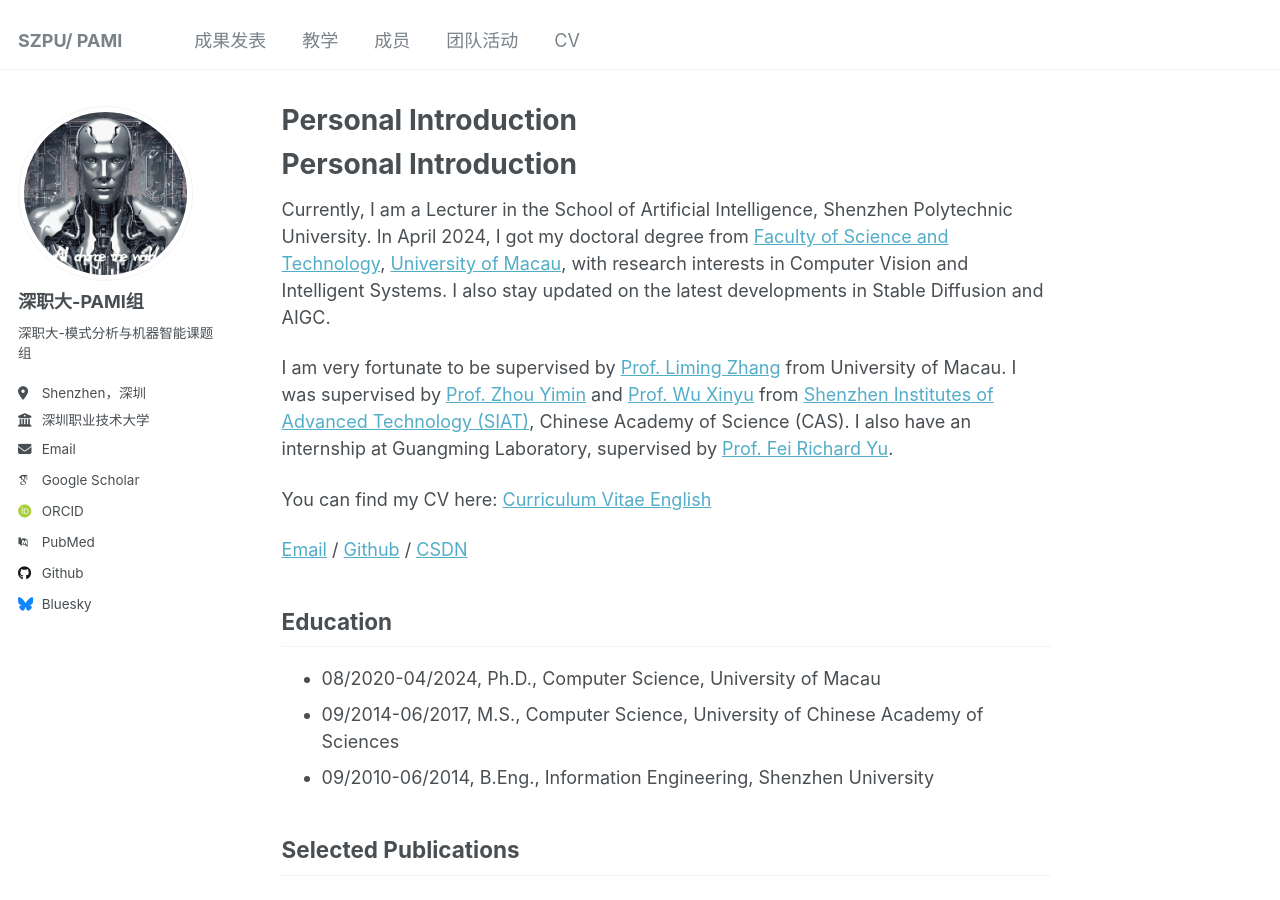
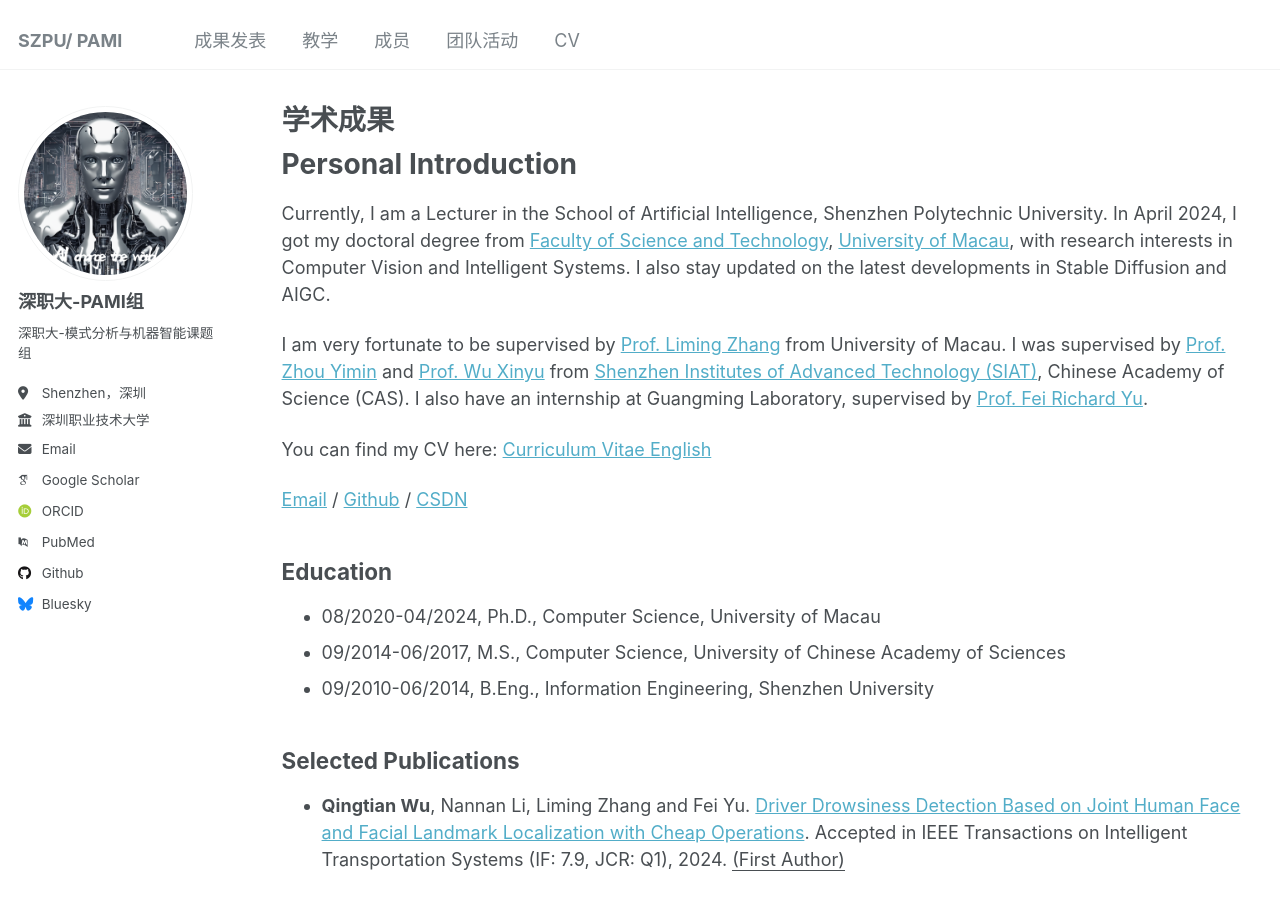
Before and after one commit to shaojiwan/academic.com, a Jekyll site: the page built from _pages/publications.md, in a window 1280 px wide and 900 px high. Built offline with Jekyll 4.4.1, drawn with Linux system fonts in a browser that asks for light colours; some web fonts are replaced; our own code applies the rules of GitHub Pages for plain Markdown files.

Commit message:
Update publications.md

```diff
--- a/_pages/publications.md
+++ b/_pages/publications.md
@@ -1,4 +1,11 @@
-
+---
+layout: archive
+title: "学术成果"
+permalink: /publications/
+author_profile: true
+redirect_from:
+  - /publications
+---
 
 Personal Introduction
 ======
```
